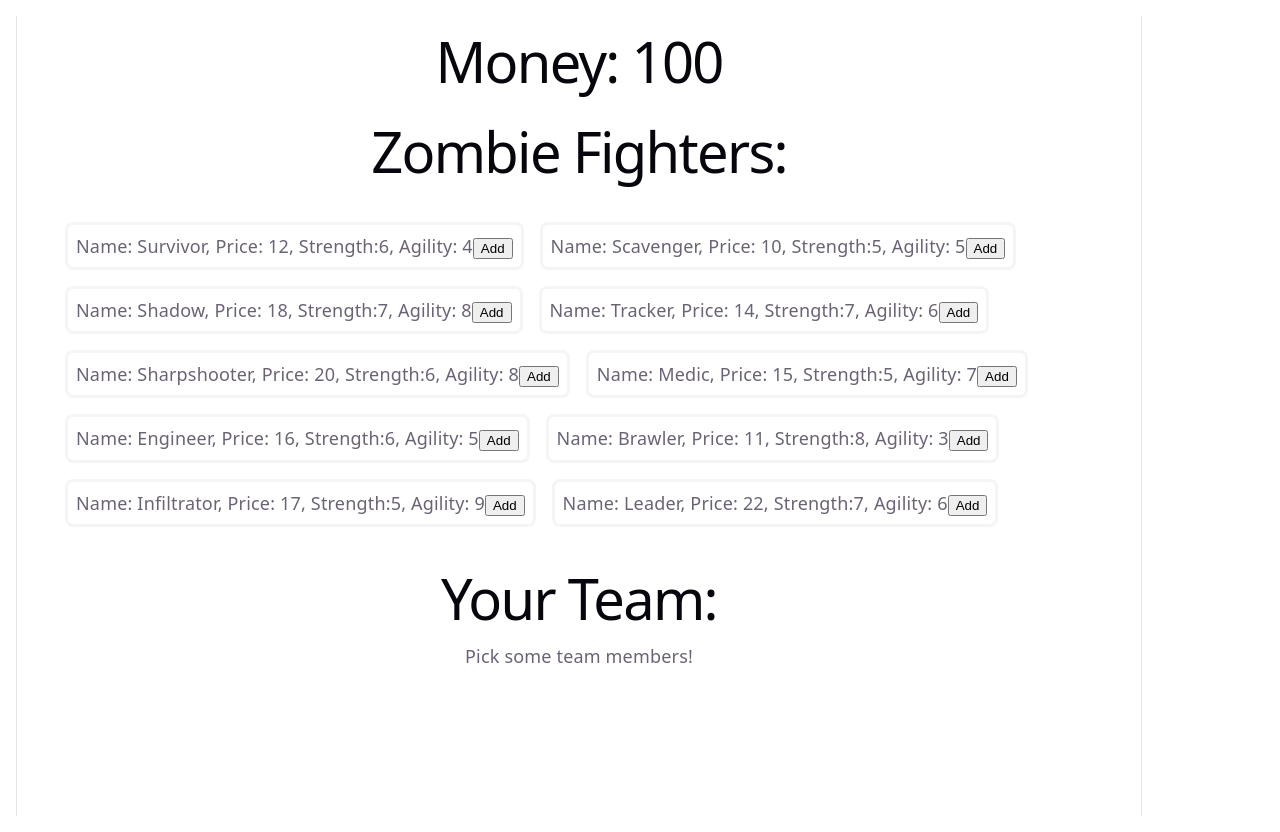
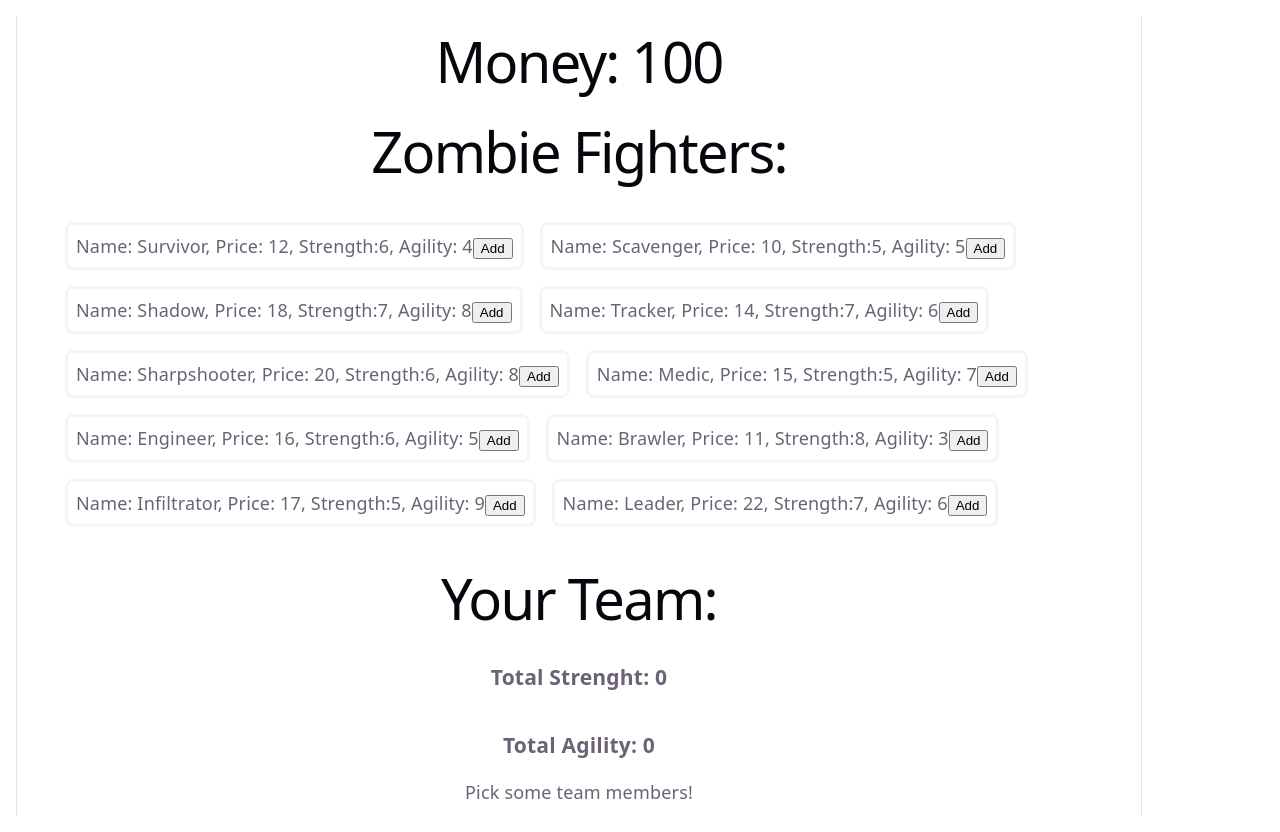
Before and after one commit to ctarek2015-wq/react-state-management-lab, a React (Vite) app: page / in a window 1280 px wide. Built offline with nearby package versions, Linux system fonts and the light colour scheme.

Commit message:
Add total strength and agility calculations, and implement fighter removal functionality

```diff
--- a/src/App.jsx
+++ b/src/App.jsx
@@ -86,10 +86,20 @@ function App() {
       img: "https://pages.git.generalassemb.ly/modular-curriculum-all-courses/react-state-management-lab/assets/e41f26.png",
     },
   ]);
+  let totalStrength = team.length
+    ? team.reduce(
+        (accumulator, fighter) => (accumulator += fighter.strength),
+        0,
+      )
+    : 0;
+  let totalAgility = team.length
+    ? team.reduce((accumulator, fighter) => (accumulator += fighter.agility), 0)
+    : 0;
 
   const handleAddFighter = (fighter) => {
+    let total = 0;
     if (fighter.price <= money) {
-      team.push(fighter);
+      setTeam([...team, fighter]);
       setZombieFighters(
         zombieFighters.filter((member) => member.id !== fighter.id),
       );
@@ -97,6 +107,12 @@ function App() {
     } else {
       console.log("Not enough money");
     }
+  };
+
+  const handleRemoveFighter = (fighter) => {
+    setTeam(team.filter((member) => member.id !== fighter.id));
+    setZombieFighters([...zombieFighters, fighter]);
+    setMoney(money + fighter.price);
   };
 
   return (
@@ -115,6 +131,8 @@ function App() {
         })}
       </ul>
       <h1>Your Team:</h1>
+      <h3>Total Strenght: {totalStrength}</h3>
+      <h3>Total Agility: {totalAgility}</h3>
       {!team.length ? (
         <p>Pick some team members!</p>
       ) : (
@@ -124,6 +142,9 @@ function App() {
               <li key={fighter.id}>
                 Name: {fighter.name}, Price: {fighter.price}, Strength:
                 {fighter.strength}, Agility: {fighter.agility}
+                <button onClick={() => handleRemoveFighter(fighter)}>
+                  Remove
+                </button>
               </li>
             );
           })}
```
